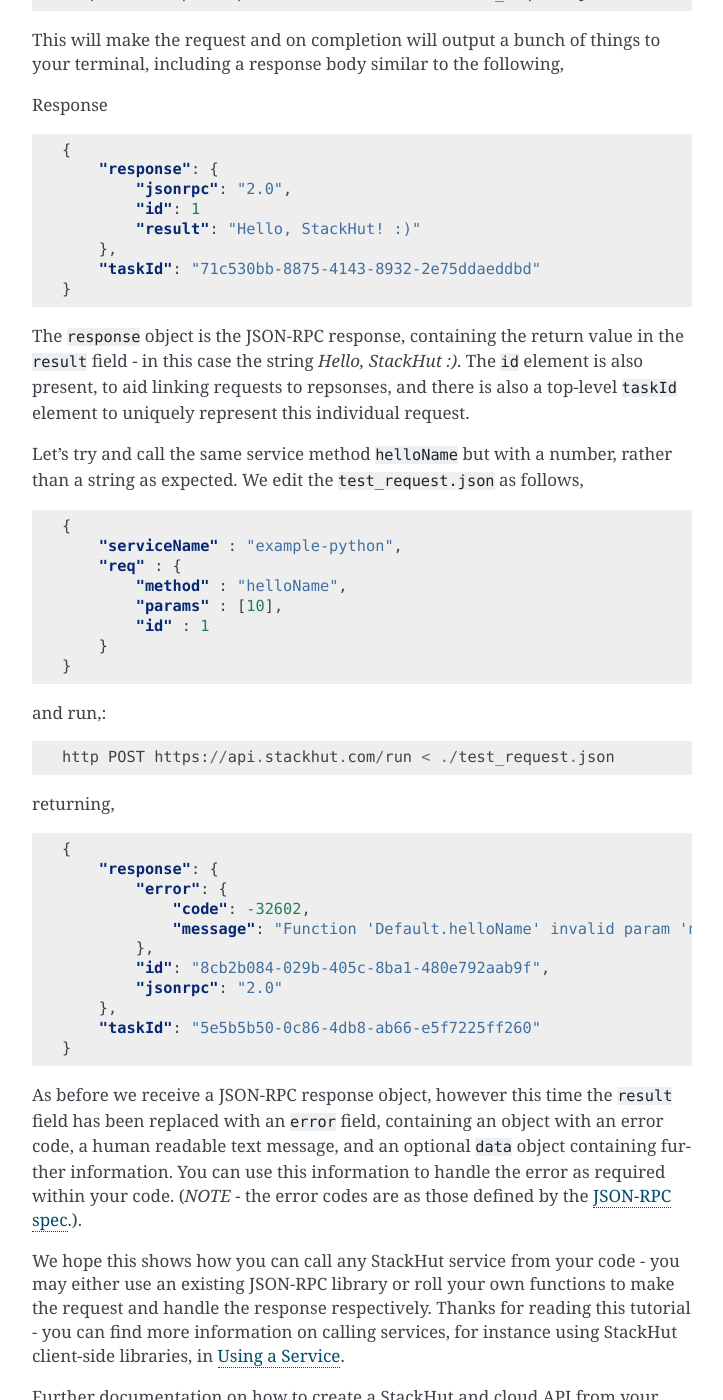
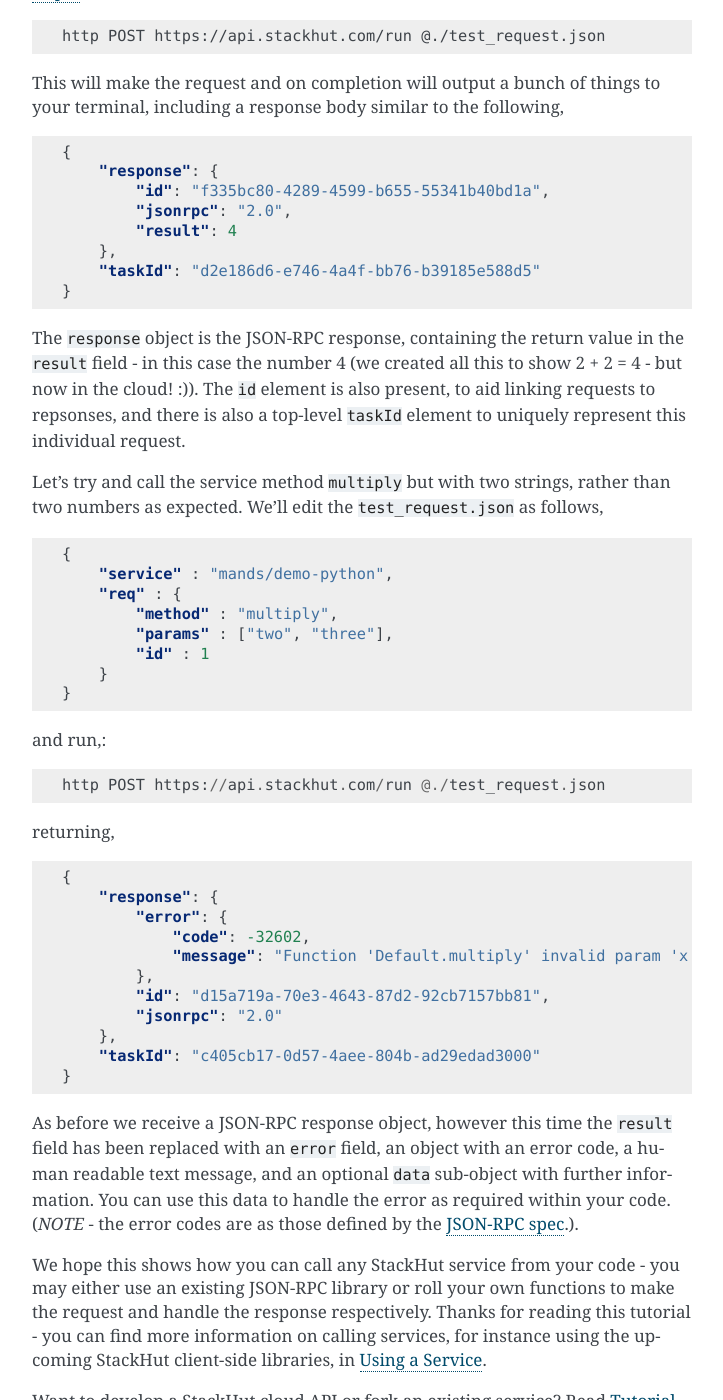
Before and after one commit to nstack/stackhut, a Sphinx documentation site: the page built from docs/getting_started/tutorial_use.rst, in a window 1280 px wide and 1400 px high, scrolled down 1279 px. Shown: the whole window, without its empty margins (388-1111 px from the left). Built offline with Sphinx 7.4.7, drawn with Linux system fonts in a browser that asks for light colours; some of the changed text lies outside the part shown.

Commit message:
update use tut

```diff
--- a/docs/getting_started/tutorial_use.rst
+++ b/docs/getting_started/tutorial_use.rst
@@ -16,8 +16,10 @@
 Selecting a service
 -------------------
 
-You can find all kinds of services, for instance, video encoding, compression, compilation, web scraping, and more, hosted at the `StackHut repository <https://stackhut.com/#/services>`_. Even better, develop or fork an exiting service as desribed in :ref:`tutorial_create`.
+You can find all kinds of services, for instance, video encoding, compression, compilation, web scraping, and more, hosted at the `StackHut repository <https://stackhut.com/#/services>`_.
 
+For this tutorial we will be using the service *mands/demo-python*, created in :ref:`tutorial_create`.
+We can view the documentation and API for this service on its `homepage <https://stackhut.com/#/u/mands/demo-python>`_, it has 2 methods, ``add`` and ``multiply``.
 
 Access a service directly
 -------------------------
@@ -31,55 +33,55 @@
 .. code-block:: JSON
 
     {
-        "serviceName" : "example-python",
+        "service" : "mands/demo-python",
         "req" : {
-            "method" : "helloName",
-            "params" : ["StackHut"]
+            "method" : "add",
+            "params" : [2, 2]
             "id" : 1
         }
     }
 
-In the above request, we call the method ``helloName`` from the StackHut service ``example-python`` with a single parameter ``StackHut``.
-``Params`` is a JSON list that can contain any JSON types, i.e. floats, strings, lists and objects. The types expected by the method are defined by the service and are shown on API section of the `services page <https://stackhut.com/#/example-python>`_. The types of the request are checked and an error will be returned if they do not match.
+In the above request, we call the method ``add`` from the StackHut service ``mands/demo-python`` with two parameter, the numbers 2, and 2.
+``params`` is a JSON list that can contain any JSON types, i.e. floats, strings, lists and objects. The types expected by the method are defined by the service and are shown on API section of the `services page <https://stackhut.com/#/u/mands/demo-python>`_. The types of the request are checked and an error will be returned if they do not match.
 The ``id`` element is optional and will be added automatically if not present.
 
-We can perform this call by simply sending a HTTP POST request, with content-type ``application/json`` to ``https://api.stackhut.com/run``. Let's save the above example as ``test_request.json`` and demonstrate this using the fantastic tool `httpie <https://github.com/jkbrzt/httpie>`_::
+We can perform this call by simply sending a HTTP POST request, with content-type ``application/json`` to ``https://api.stackhut.com/run``. Let's save the above example as ``test_request.json`` and demonstrate this using the fantastic tool `httpie <https://github.com/jkbrzt/httpie>`_,
 
-    http POST https://api.stackhut.com/run < ./test_request.json
+.. code-block:: bash
+
+    http POST https://api.stackhut.com/run @./test_request.json
 
 This will make the request and on completion will output a bunch of things to your terminal, including a response body similar to the following,
-
-Response
 
 .. code-block:: JSON
 
     {
         "response": {
+            "id": "f335bc80-4289-4599-b655-55341b40bd1a",
             "jsonrpc": "2.0",
-            "id": 1
-            "result": "Hello, StackHut! :)"
+            "result": 4
         },
-        "taskId": "71c530bb-8875-4143-8932-2e75ddaeddbd"
+        "taskId": "d2e186d6-e746-4a4f-bb76-b39185e588d5"
     }
 
-The ``response`` object is the JSON-RPC response, containing the return value in the ``result`` field - in this case the string  *Hello, StackHut :)*. The ``id`` element is also present, to aid linking requests to repsonses, and there is also a top-level ``taskId`` element to uniquely represent this individual request.
+The ``response`` object is the JSON-RPC response, containing the return value in the ``result`` field - in this case the number 4 (we created all this to show 2 + 2 = 4 - but now in the cloud! :)). The ``id`` element is also present, to aid linking requests to repsonses, and there is also a top-level ``taskId`` element to uniquely represent this individual request.
 
-Let's try and call the same service method ``helloName`` but with a number, rather than a string as expected. We edit the ``test_request.json`` as follows,
+Let's try and call the service method ``multiply`` but with two strings, rather than two numbers as expected. We'll edit the ``test_request.json`` as follows,
 
 .. code-block:: JSON
 
     {
-        "serviceName" : "example-python",
+        "service" : "mands/demo-python",
         "req" : {
-            "method" : "helloName",
-            "params" : [10],
+            "method" : "multiply",
+            "params" : ["two", "three"],
             "id" : 1
         }
     }
 
 and run,::
 
-    http POST https://api.stackhut.com/run < ./test_request.json
+    http POST https://api.stackhut.com/run @./test_request.json
 
 returning,
 
@@ -89,17 +91,18 @@
         "response": {
             "error": {
                 "code": -32602,
-                "message": "Function 'Default.helloName' invalid param 'name'. '1' is of type <class 'int'>, expected string"
+                "message": "Function 'Default.multiply' invalid param 'x'. 'two' is of type <class 'str'>, expected int"
             },
-            "id": "8cb2b084-029b-405c-8ba1-480e792aab9f",
+            "id": "d15a719a-70e3-4643-87d2-92cb7157bb81",
             "jsonrpc": "2.0"
         },
-        "taskId": "5e5b5b50-0c86-4db8-ab66-e5f7225ff260"
+        "taskId": "c405cb17-0d57-4aee-804b-ad29edad3000"
     }
 
-As before we receive a JSON-RPC response object, however this time the ``result`` field has been replaced with an ``error`` field, containing an object with an error code, a human readable text message, and an optional ``data`` object containing further information. You can use this information to handle the error as required within your code. (*NOTE* - the error codes are as those defined by the `JSON-RPC spec <http://www.jsonrpc.org/specification#error_object>`_.).
+
+As before we receive a JSON-RPC response object, however this time the ``result`` field has been replaced with an ``error`` field, an object with an error code, a human readable text message, and an optional ``data`` sub-object with further information. You can use this data to handle the error as required within your code. (*NOTE* - the error codes are as those defined by the `JSON-RPC spec <http://www.jsonrpc.org/specification#error_object>`_.).
 
 We hope this shows how you can call any StackHut service from your code - you may either use an existing JSON-RPC library or roll your own functions to make the request and handle the response respectively.
-Thanks for reading this tutorial - you can find more information on calling services, for instance using StackHut client-side libraries, in :ref:`usage_your_code`.
+Thanks for reading this tutorial - you can find more information on calling services, for instance using the upcoming StackHut client-side libraries, in :ref:`usage_your_code`.
 
-Further documentation on how to create a StackHut and cloud API from your code can be found in :ref:`tutorial_create`.
+Want to develop a StackHut cloud API or fork an existing service? Read :ref:`tutorial_create` to get going - we can't wait to see what you come up with.
```
Also changed, not shown: 2 other files.
